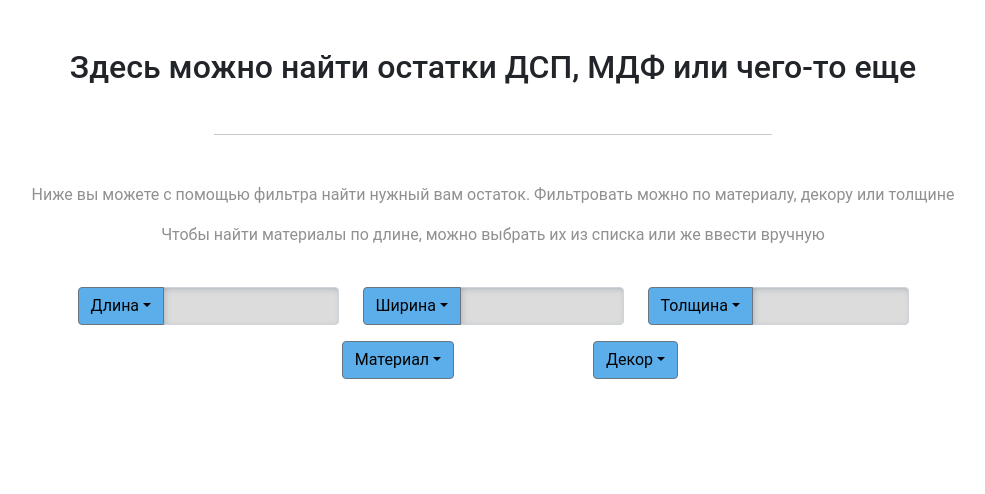
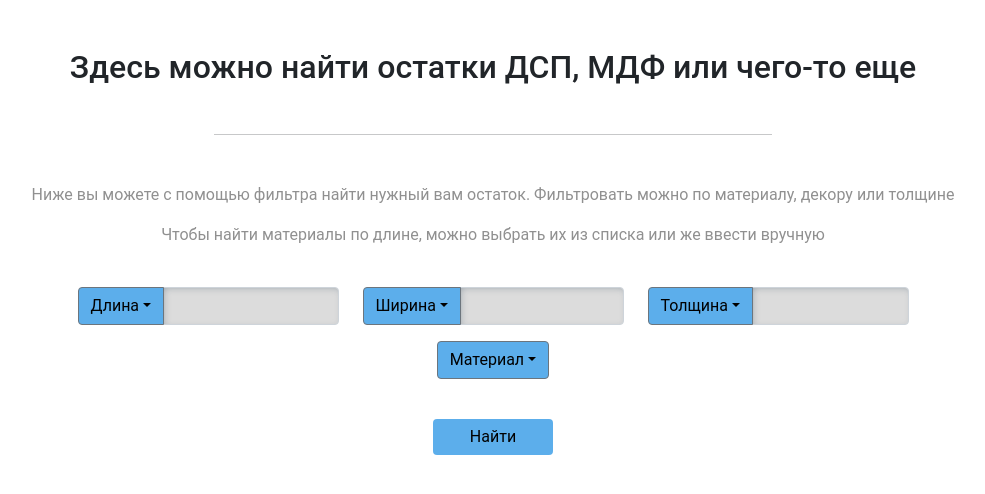
Before and after one commit to nikwhoa/left-overs, a React (Create React App) app: page / in a window 1280 px wide. Shown: the top 494 px of the page, without its empty margins (147-1132 px from the left). Built offline with nearby package versions, Linux system fonts and the light colour scheme.

Commit message:
setuping logic to display items

```diff
--- a/src/App.css
+++ b/src/App.css
@@ -80,3 +80,7 @@ li {
   -moz-box-shadow: 2px 2px 10px -5px rgba(34, 60, 80, 0.6) inset;
   box-shadow: 2px 2px 10px -5px rgba(34, 60, 80, 0.6) inset;
 }
+.search-btn {
+  width: 120px;
+  border: none;
+}
--- a/src/App.js
+++ b/src/App.js
@@ -8,15 +8,19 @@ class App extends Component {
   constructor(props) {
     super(props);
     this.state = {
-      data: []
+      data: null
     }
+  }
+
+  getData = (data) => {
+    this.setState({data})
   }
 
   render() {
     return (
       <div className="App">
         <About />
-        <Filter />
+        <Filter getData={this.getData} />
       </div>
     );
   }
--- a/src/Filter/Filter.js
+++ b/src/Filter/Filter.js
@@ -1,4 +1,4 @@
-import { Container, Row } from "react-bootstrap"
+import { Container, Row, Col, Button } from "react-bootstrap"
 import Length from "./Length"
 import Width from "./Width"
 import Height from "./Height"
@@ -19,16 +19,18 @@ class Filter extends Component {
         widthOnChange: '',
         heightOnChange: '',
         searchCase: '',
-        dataToDisplay: {
+        valuesToDisplay: {
             length: null,
             width: null,
-            height: null},
+            height: null,
+            material: null
+        },
     }
 
     dataServices = new dataService()
 
     componentDidMount() {
-        this.setState({nomenclatures: this.dataServices.getData()})
+        this.setState({ nomenclatures: this.dataServices.getData() })
         // this.setState({ length: this.dataServices.getLength() })
         // this.setState({ width: this.dataServices.getWidth() })
         // this.setState({ height: this.dataServices.getHeight() })
@@ -75,20 +77,24 @@ class Filter extends Component {
 
     getDataToDisplay = (value, dataCase) => {
 
-        let dataToDisplay = {...this.state.dataToDisplay}
+        let valuesToDisplay = { ...this.state.valuesToDisplay }
 
         switch (dataCase) {
             case 'length':
-                dataToDisplay.length = value
-                this.setState({dataToDisplay})
+                valuesToDisplay.length = value
+                this.setState({ valuesToDisplay })
                 break;
             case 'width':
-                dataToDisplay.width = value
-                this.setState({dataToDisplay})
+                valuesToDisplay.width = value
+                this.setState({ valuesToDisplay })
                 break;
             case 'height':
-                dataToDisplay.height = value
-                this.setState({dataToDisplay})
+                valuesToDisplay.height = value
+                this.setState({ valuesToDisplay })
+                break;
+            case 'material':
+                valuesToDisplay.material = value
+                this.setState({ valuesToDisplay })
                 break;
             default:
                 break;
@@ -105,6 +111,9 @@ class Filter extends Component {
         const visibleWidthValues = this.searchForWidth(width, widthOnChange)
         const visibleHeightValues = this.searchForHeight(height, heightOnChange)
 
+        const onValuesToDisplay = Object.values(this.state.valuesToDisplay).filter(item => item || null)
+
+
         return (
             <Container className='mt-4'>
                 <Row className='justify-content-center'>
@@ -113,10 +122,12 @@ class Filter extends Component {
                     <Height getDataToDisplay={this.getDataToDisplay} updateHeight={this.updateSearchValue} valuesHeight={visibleHeightValues} />
                 </Row>
                 <Row className='justify-content-center'>
-                    <Material class={'justify-content-center'} materials={material} />
-                    <Decor class={'justify-content-center'} />
+                    <Material getDataToDisplay={this.getDataToDisplay} class={'justify-content-center'} materials={material} />
+                    {/* <Decor class={'justify-content-center'} /> */}
                 </Row>
+                { onValuesToDisplay.length >= 0 && <SearchButton getData={this.props.getData} state={this.state.valuesToDisplay} />}
             </Container>
+
         )
     }
 
@@ -125,4 +136,15 @@ class Filter extends Component {
 
 }
 
+const SearchButton = (props) => {
+
+    return (
+        <Row className="mt-4">
+            <Col className="">
+                <Button className="search-btn" onClick={() => props.getData(props.state)} variant="primary">Найти</Button>
+            </Col>
+        </Row>
+    )
+}
+
 export default Filter
--- a/src/Filter/Material.js
+++ b/src/Filter/Material.js
@@ -1,13 +1,15 @@
 import { useState } from "react"
-import { Col, InputGroup, DropdownButton, Dropdown, FormControl} from "react-bootstrap"
+import { Col, InputGroup, DropdownButton, Dropdown} from "react-bootstrap"
 
 const Material = (props) => {
 
-    // const [state, setState] = useState(initialState);
+
     const [title, setTitle] = useState('Материал')
+    const throwMaterial = (material) => {
+        props.getDataToDisplay(material, 'material')
+    }
 
-
-    const material = props.materials.map((material, i) => <Dropdown.Item onClick={(e) => setTitle(material)} key={i} href="#">{material}</Dropdown.Item>)
+    const material = props.materials.map((material, i) => <Dropdown.Item onClick={(e) => {setTitle(material); throwMaterial(material)}} key={i} href="#">{material}</Dropdown.Item>)
     const loading = props.materials.length < 0 ? 'loading' : null
     const content = props.materials.length > 0 ? material : null
     return (
--- a/src/service/dataService.js
+++ b/src/service/dataService.js
@@ -1,5 +1,5 @@
-import * as nomenclatures from '../data/left-overs-json-origin.json'
-// import * as nomenclatures from '../data/left-overs-json.json'
+// import * as nomenclatures from '../data/left-overs-json-origin.json'
+import * as nomenclatures from '../data/left-overs-json.json'
 
 class dataService {
 
```
Also changed, not shown: src/service/filterService.js (deleted).
